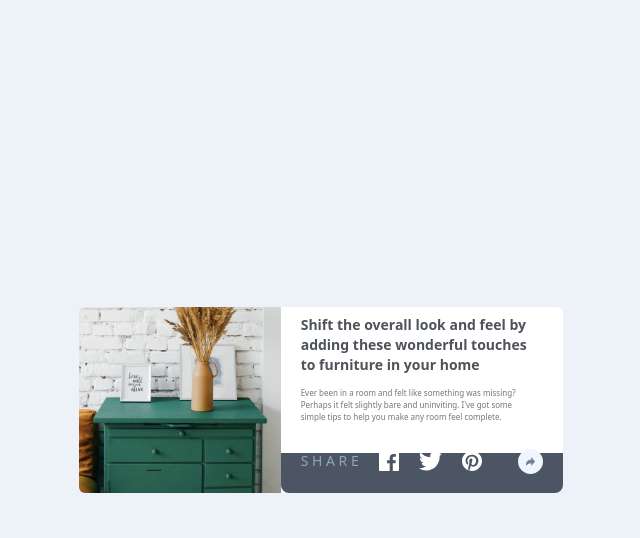
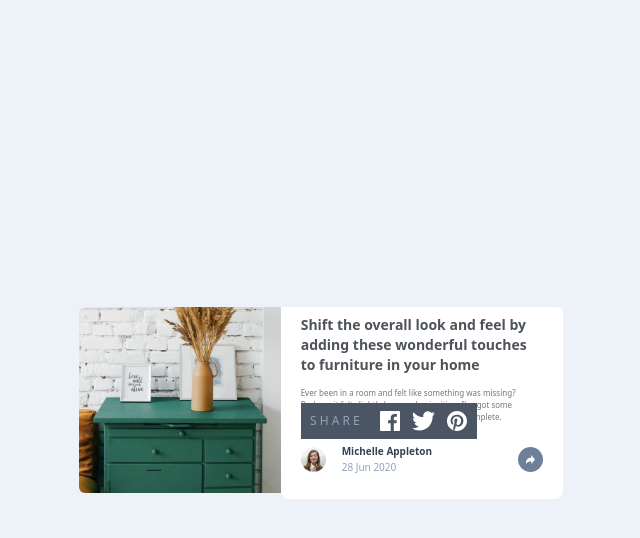
Before and after one commit to SofiaBargues/article-preview-component, a React (Vite) app: page / in a window 1280 px wide. Both pictures are taken after a click on the button 849 px from the left and 461 px from the top of the page. Shown: the top 538 px of the page, without its empty margins (319-959 px from the left). Built offline with nearby package versions, Linux system fonts and the light colour scheme.

Commit message:
some changes

```diff
--- a/src/App.tsx
+++ b/src/App.tsx
@@ -28,12 +28,11 @@ function Initial() {
 }
 function Share() {
   return (
-    <div className="flex flex-row gap-5">
-      <div className=" text-sm  text-slate-400">S H A R E</div>
+    <div className="flex flex-row justify-center items-center gap-3 w-44 p-2">
+      <div className=" text-xs  text-slate-400 mr-2">S H A R E</div>
       <img alt="facebook" src={facebook} className="h-[20px]  "></img>
       <img alt="twitter" src={twitter} className="h-[20px]"></img>
       <img alt="pinterest" src={pinterest} className="h-[20px] "></img>
-      <div className="flex-col flex"></div>
     </div>
   );
 }
@@ -69,26 +68,36 @@ function App() {
           </div>
           <div
             className={
-              "h-20 md:h-10 md:px-5 px-8 items-center flex rounded-b-lg justify-between md:pb-6 md:mt-0 " +
-              (isSharing ? " bg-gray-600" : "bg-white ")
+              "md:px-5 py-5 px-8 items-center relative flex rounded-b-lg justify-between md:pb-6 md:mt-0 " +
+              (isSharing ? " bg-gray-600 md:bg-white" : "bg-white ")
             }
           >
-            <div className={isSharing ? "hidden" : "block"}>
+            <div
+              className={"md:block" + " " + (isSharing ? "hidden" : "block")}
+            >
               <Initial />
             </div>
-            <div className={isSharing ? "block" : "hidden"}>
+            <div
+              className={
+                "" +
+                " " +
+                (isSharing
+                  ? "block md:absolute md:top-[-20px] md:bg-gray-600 "
+                  : "hidden")
+              }
+            >
               <Share />
             </div>
             <button
               onClick={handleMoreClick}
               className={
                 "rounded-full h-[35px]  md:h-[25px] flex justify-end cursor-pointer " +
-                (isSharing ? " bg-[#f0f5fd]" : "bg-[#6e8099] ")
+                (isSharing ? "bg-[#6e8099] " : " bg-[#f0f5fd]")
               }
             >
               <img
                 alt="share"
-                src={isSharing ? share : sharewithe}
+                src={isSharing ? sharewithe : share}
                 className="h-[35px] w-[35px] md:h-[25px] md:w-[25px] p-2.5 md:p-2"
               ></img>
             </button>
```
